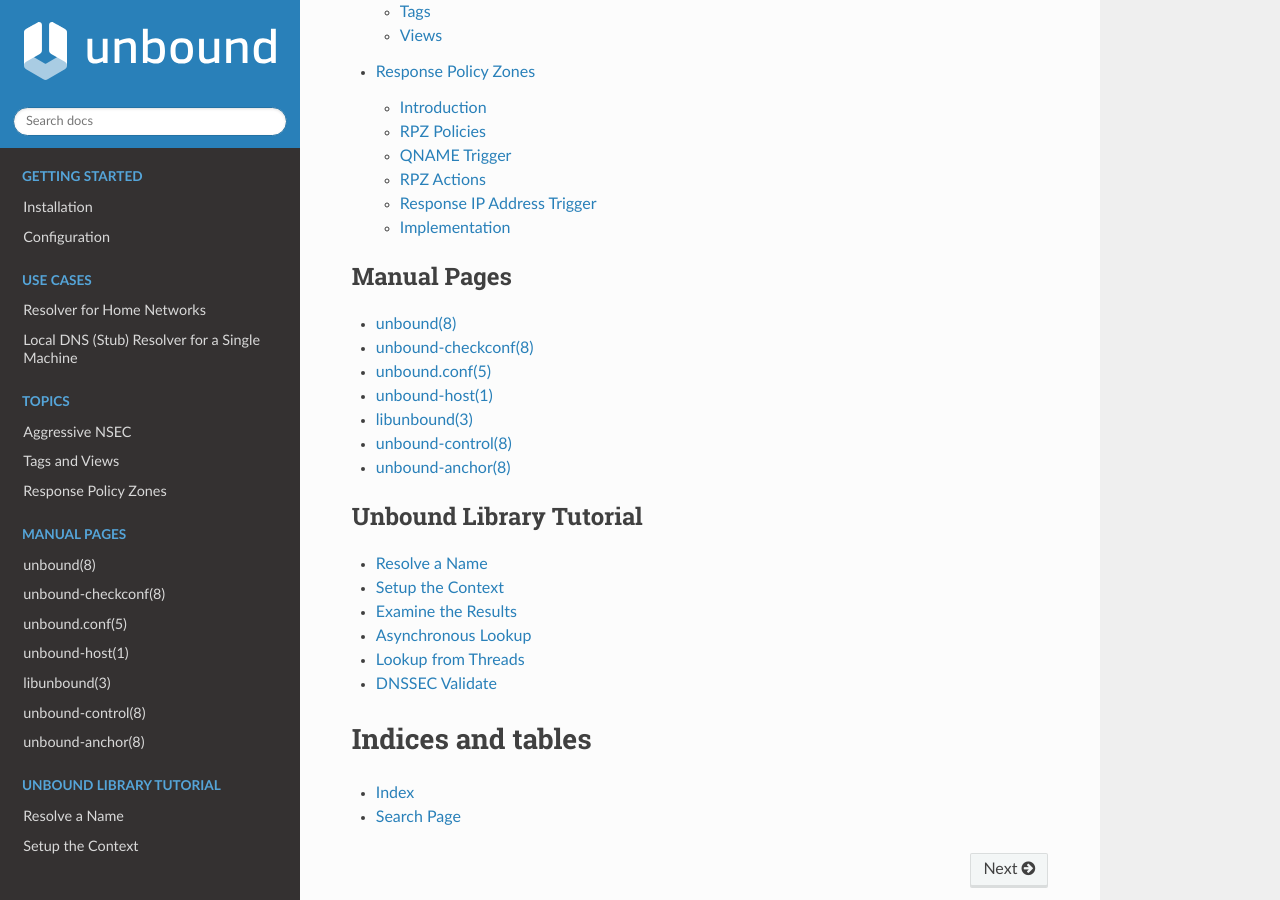
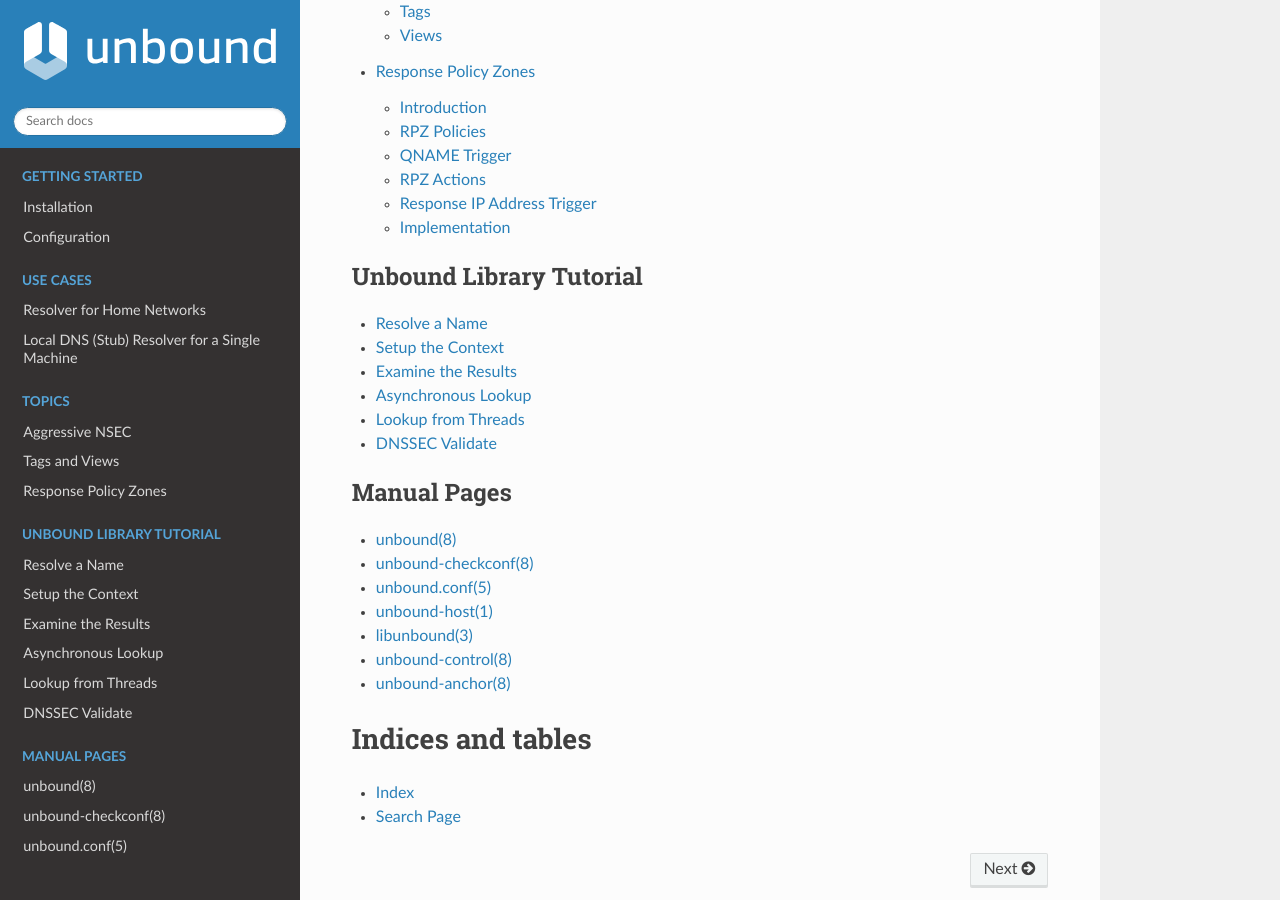
Before and after one commit to NLnetLabs/unbound-manual, a Sphinx documentation site: the page built from source/index.rst, in a window 1280 px wide and 900 px high, scrolled down 1713 px. Built offline with Sphinx 7.4.7 and the Read the Docs theme 2.0.0, drawn with Linux system fonts in a browser that asks for light colours; some of the changed lines change nothing that is shown.

Commit message:
Reorder ToC

```diff
--- a/source/index.rst
+++ b/source/index.rst
@@ -92,6 +92,17 @@
 
 .. toctree::
    :maxdepth: 2
+   :caption: Unbound Library Tutorial
+
+   libunbound-tutorial/resolve-a-name
+   libunbound-tutorial/setup-context
+   libunbound-tutorial/examine-results
+   libunbound-tutorial/async-lookup
+   libunbound-tutorial/lookup-threads
+   libunbound-tutorial/dnssec-validate
+
+.. toctree::
+   :maxdepth: 2
    :caption: Manual Pages
 
    manpages/unbound
@@ -101,18 +112,6 @@
    manpages/libunbound
    manpages/unbound-control
    manpages/unbound-anchor
-
-.. toctree::
-   :maxdepth: 2
-   :caption: Unbound Library Tutorial
-
-   libunbound-tutorial/resolve-a-name
-   libunbound-tutorial/setup-context
-   libunbound-tutorial/examine-results
-   libunbound-tutorial/async-lookup
-   libunbound-tutorial/lookup-threads
-   libunbound-tutorial/dnssec-validate
-
 ..
    .. toctree::
       :maxdepth: 2
```
